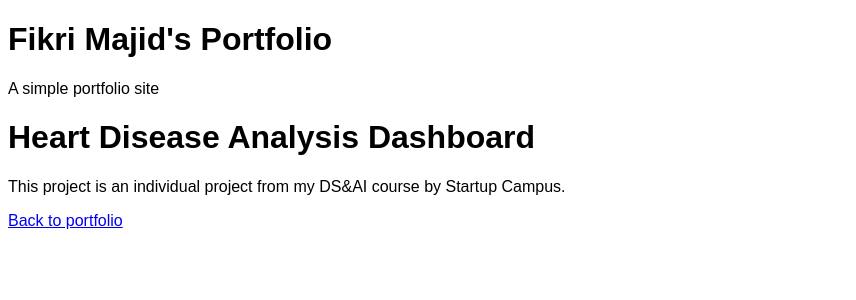
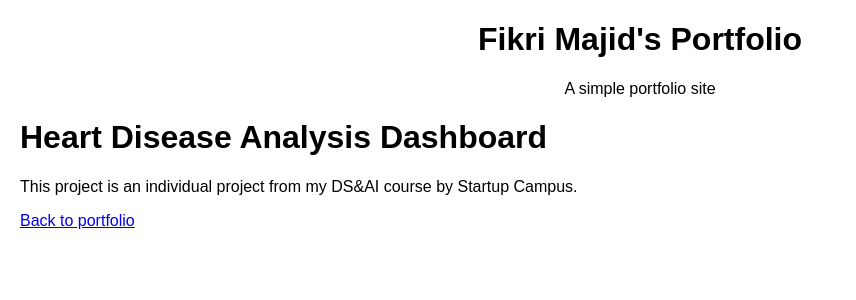
Before and after one commit to WahyuTomo14/portfolio_wahyu, a Jekyll site: the page built from projects/HeartDisease.html, in a window 1280 px wide. Shown: the top 300 px of the page, without its empty margins (0-856 px from the left). Built offline with Jekyll 4.4.1, drawn with Linux system fonts in a browser that asks for light colours; a script that is not in the unit is left out.

Commit message:
Update styles.css - space

```diff
--- a/css/styles.css
+++ b/css/styles.css
@@ -1,17 +1,32 @@
 body {
     font-family: Arial, sans-serif;
+    padding: 0;
+    margin: 0;
+}
+
+header {
+    text-align: center;
+    margin: 20px 0;
+}
+
+main {
+    padding: 0 20px;
 }
 
 .portfolio {
     display: flex;
     flex-wrap: wrap;
+    justify-content: center;
 }
 
 .item {
     width: 22%;
     margin: 1%;
-    box-shadow: 0 0 10px rgba(0,0,0,0.1);
+    box-shadow: 0 0 10px rgba(0, 0, 0, 0.1);
     text-align: center;
+    padding: 20px;
+    background: #fff;
+    transition: transform 0.3s ease, box-shadow 0.3s ease;
 }
 
 .item img {
@@ -27,6 +42,11 @@ body {
 .item p {
     font-size: 0.9em;
     color: #666;
+}
+
+.item a {
+    text-decoration: none;
+    color: black;
 }
 
 .scroll-to-top {
```
